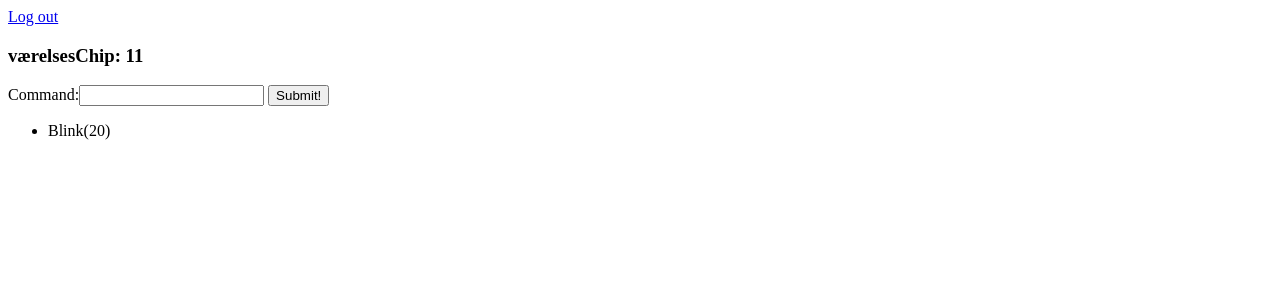
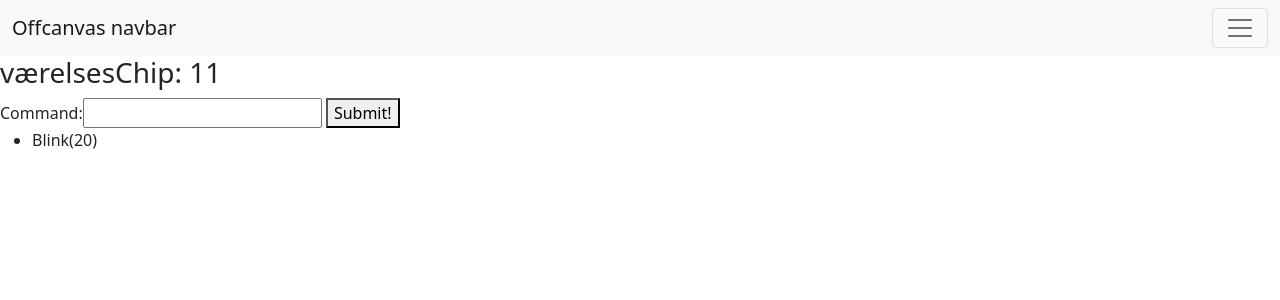
Before and after one commit to madsbyriel/Home2, a Django app: a page that uses esp_wifi/templates/esp_wifi/base.html in a window 1280 px wide. Shown: the top 300 px of the page. Run offline with Django 3.2, Linux system fonts and the light colour scheme; a user stored in the database is signed in; data comes from the database, SQL or seed files in the repository; both versions use the stored data as it was after the commit.

Commit message:
new base template for log in and log out

```diff
--- a/esp_wifi/templates/esp_wifi/base.html
+++ b/esp_wifi/templates/esp_wifi/base.html
@@ -3,14 +3,60 @@
 <head>
     <meta charset="UTF-8">
     <title>Title</title>
+    <link href="https://cdn.jsdelivr.net/npm/bootstrap@5.1.1/dist/css/bootstrap.min.css" rel="stylesheet" integrity="sha384-F3w7mX95PdgyTmZZMECAngseQB83DfGTowi0iMjiWaeVhAn4FJkqJByhZMI3AhiU" crossorigin="anonymous">
+    <script src="https://cdn.jsdelivr.net/npm/bootstrap@5.1.1/dist/js/bootstrap.bundle.min.js" integrity="sha384-/bQdsTh/da6pkI1MST/rWKFNjaCP5gBSY4sEBT38Q/9RBh9AH40zEOg7Hlq2THRZ" crossorigin="anonymous"></script>
 </head>
 <body>
     <header>
-        {% if not request.user.is_active %}
-            <a href="{% url 'esp_wifi:login' %}">Log in</a>
-        {% else %}
-            <a href="{% url 'esp_wifi:logout' %}">Log out</a>
-        {% endif %}
+        <nav class="navbar navbar-light bg-light">
+          <div class="container-fluid">
+            <a class="navbar-brand" href="{% url 'esp_wifi:index' %}">Offcanvas navbar</a>
+            <button class="navbar-toggler" type="button" data-bs-toggle="offcanvas" data-bs-target="#offcanvasNavbar" aria-controls="offcanvasNavbar">
+              <span class="navbar-toggler-icon"></span>
+            </button>
+            <div class="offcanvas offcanvas-end" tabindex="-1" id="offcanvasNavbar" aria-labelledby="offcanvasNavbarLabel">
+              <div class="offcanvas-header">
+                <h5 class="offcanvas-title" id="offcanvasNavbarLabel">Offcanvas</h5>
+                <button type="button" class="btn-close text-reset" data-bs-dismiss="offcanvas" aria-label="Close"></button>
+              </div>
+              <div class="offcanvas-body">
+                <ul class="navbar-nav justify-content-end flex-grow-1 pe-3">
+                  <li class="nav-item">
+                    <a class="nav-link active" aria-current="page" href="#">Home</a>
+                  </li>
+                  <li class="nav-item">
+                    {% if not request.user.is_active %}
+                        <a class="nav-link" href="{% url 'esp_wifi:login' %}">Log in</a>
+                    {% else %}
+                        <a class="nav-link" href="{% url 'esp_wifi:logout' %}">Log out</a>
+                    {% endif %}
+                  </li>
+                    <!-- Item dropdown!
+                  <li class="nav-item dropdown">
+                    <a class="nav-link dropdown-toggle" href="#" id="offcanvasNavbarDropdown" role="button" data-bs-toggle="dropdown" aria-expanded="false">
+                      Dropdown
+                    </a>
+                    <ul class="dropdown-menu" aria-labelledby="offcanvasNavbarDropdown">
+                      <li><a class="dropdown-item" href="#">Action</a></li>
+                      <li><a class="dropdown-item" href="#">Another action</a></li>
+                      <li>
+                        <hr class="dropdown-divider">
+                      </li>
+                      <li><a class="dropdown-item" href="#">Something else here</a></li>
+                    </ul>
+                  </li>
+                  -->
+                </ul>
+                  <!-- SEARCH BAR
+                <form class="d-flex">
+                  <input class="form-control me-2" type="search" placeholder="Search" aria-label="Search">
+                  <button class="btn btn-outline-success" type="submit">Search</button>
+                </form>
+                -->
+              </div>
+            </div>
+          </div>
+        </nav>
     </header>
     {% block body %}
     {% endblock %}
```
Also changed, not shown: db.sqlite3.
